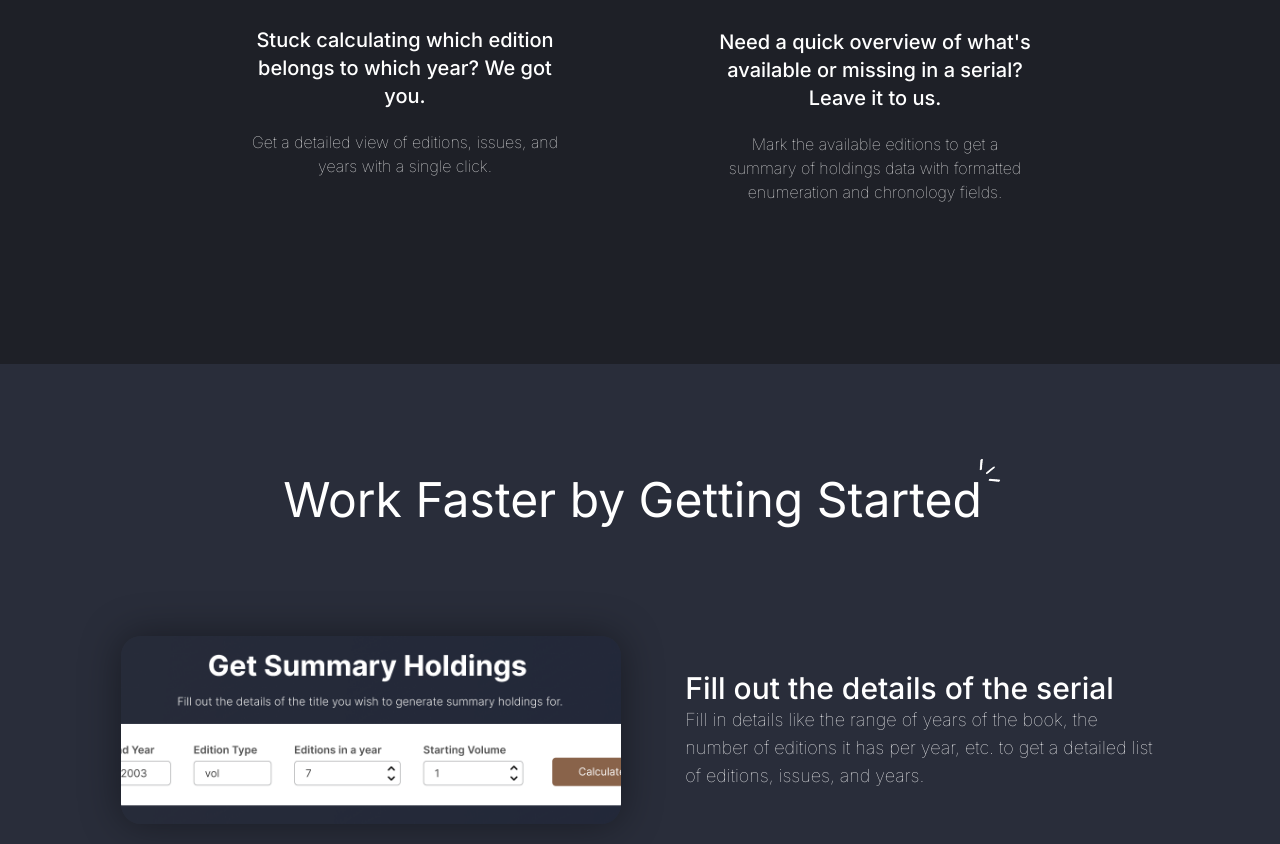
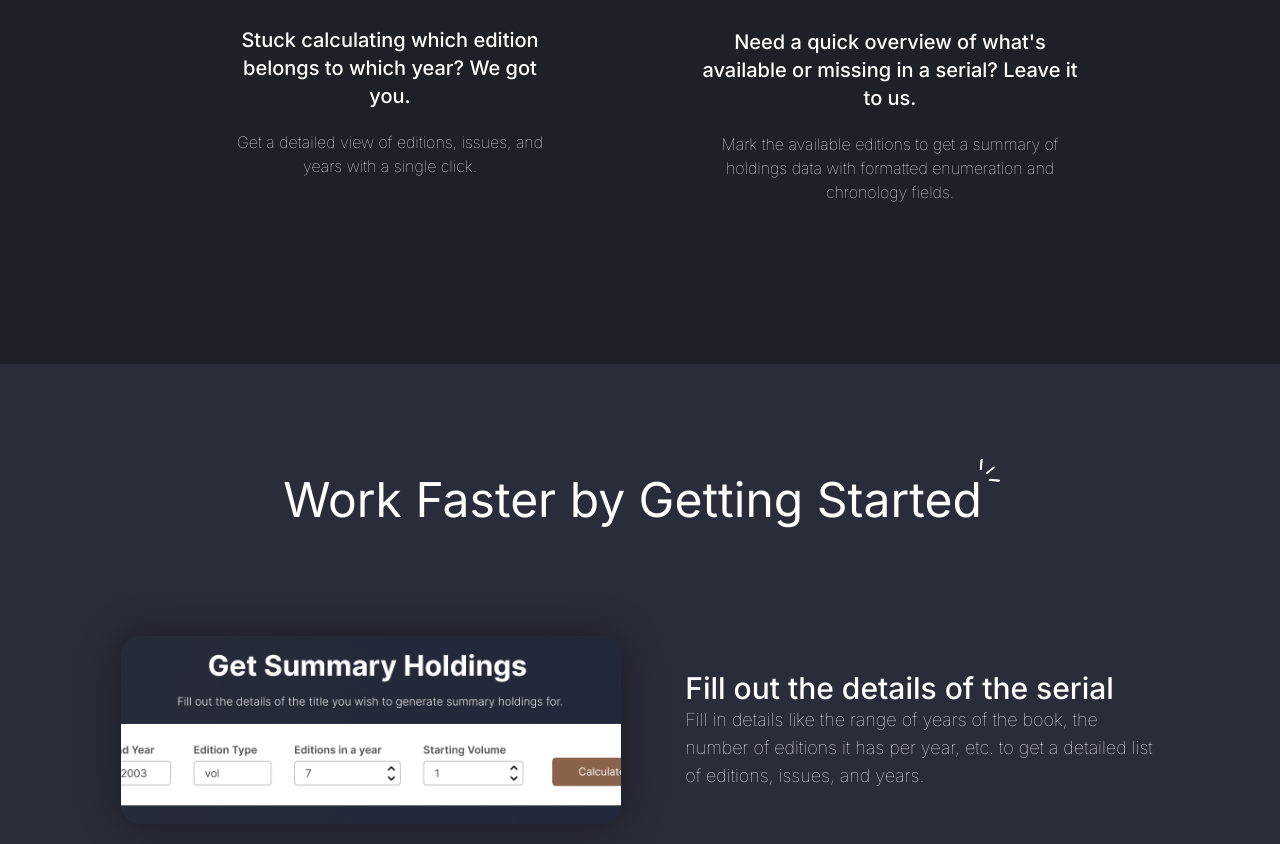
Before and after one commit to jjose14-Jacob-Jose/getSummaryHoldings, a Next.js app: page / in a window 1280 px wide. Shown: the part 1201-2045 px from the top of the page. Built offline with nearby package versions, Linux system fonts and the light colour scheme.

Commit message:
t_50-minor modifications in padding of hover boxes

```diff
--- a/src/components/static/Home/GoodbyeToTaxingCalSection.jsx
+++ b/src/components/static/Home/GoodbyeToTaxingCalSection.jsx
@@ -42,7 +42,7 @@ export default function GoodbyeToTaxingCalSection() {
           initial="hidden"
           whileInView="show"
           viewport={{ once: true }}
-          className=" custom2:w-[390px] hover:bg-[#292D3A] hover:shadow-2xl border-[#1E2027]  rounded-xl mx-auto justify-center lg:mx-0 p-10 pb-12"
+          className=" custom2:w-[420px] hover:bg-[#292D3A] hover:shadow-2xl border-[#1E2027]  rounded-xl mx-auto justify-center lg:mx-0 p-10 pb-12"
         >
           <div className="flex mx-auto justify-center">
             <img
@@ -66,7 +66,7 @@ export default function GoodbyeToTaxingCalSection() {
           initial="hidden"
           whileInView="show"
           viewport={{ once: true }}
-          className=" custom2:w-[390px] hover:bg-[#292D3A]  hover:shadow-2xl  border-[#1E2027] rounded-xl mx-auto justify-center lg:mx-0 p-5 pb-12"
+          className=" custom2:w-[420px] hover:bg-[#292D3A]  hover:shadow-2xl  border-[#1E2027] rounded-xl mx-auto justify-center lg:mx-0 p-5 pb-12"
         >
           <div className="flex mx-auto justify-center mt-8">
             <img
--- a/tailwind.config.js
+++ b/tailwind.config.js
@@ -16,7 +16,7 @@ module.exports = {
       screens: {
         mobile: "400px",
         custom: "845px",
-        custom2: "450px"
+        custom2: "500px"
       },
     },
   },
```
